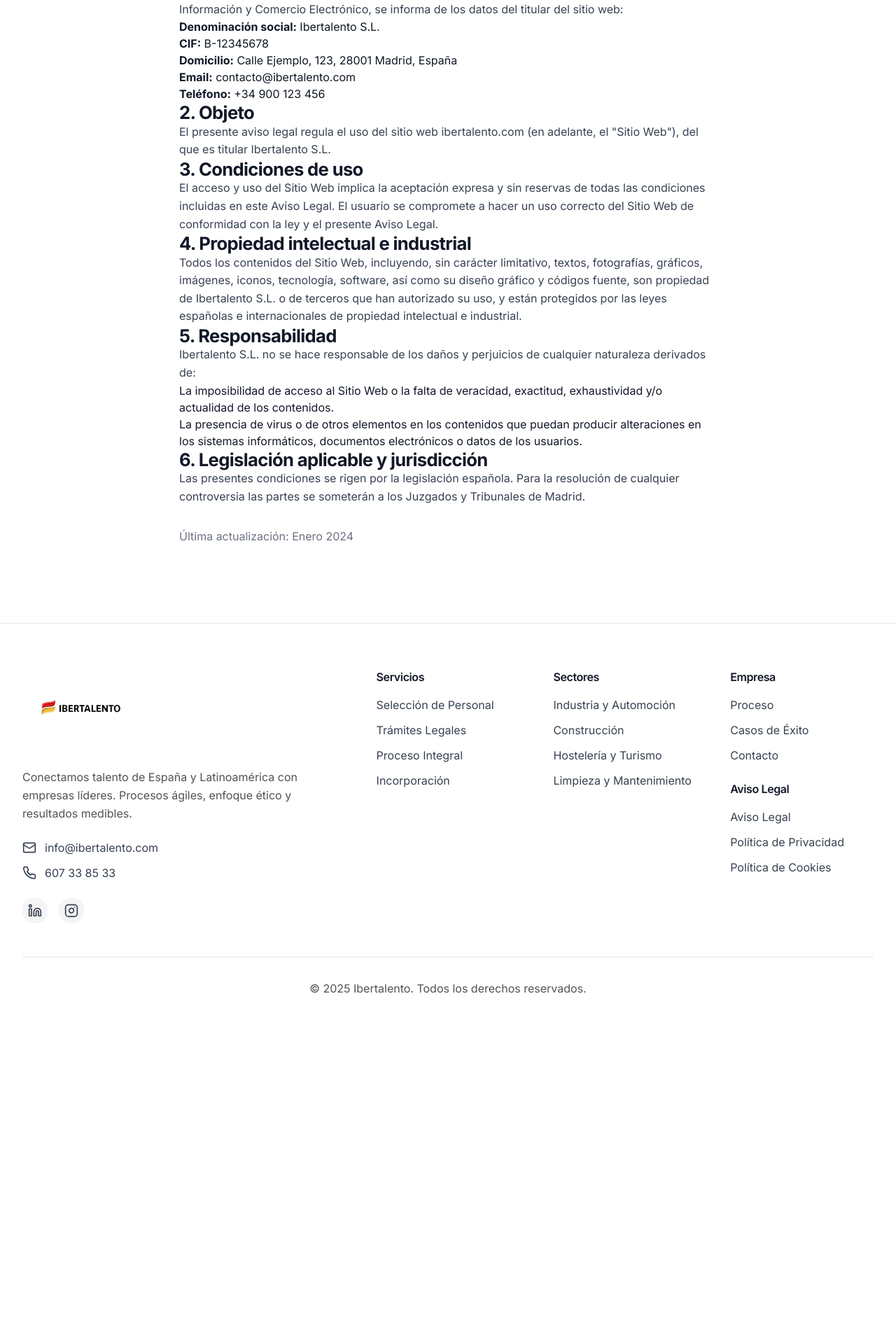
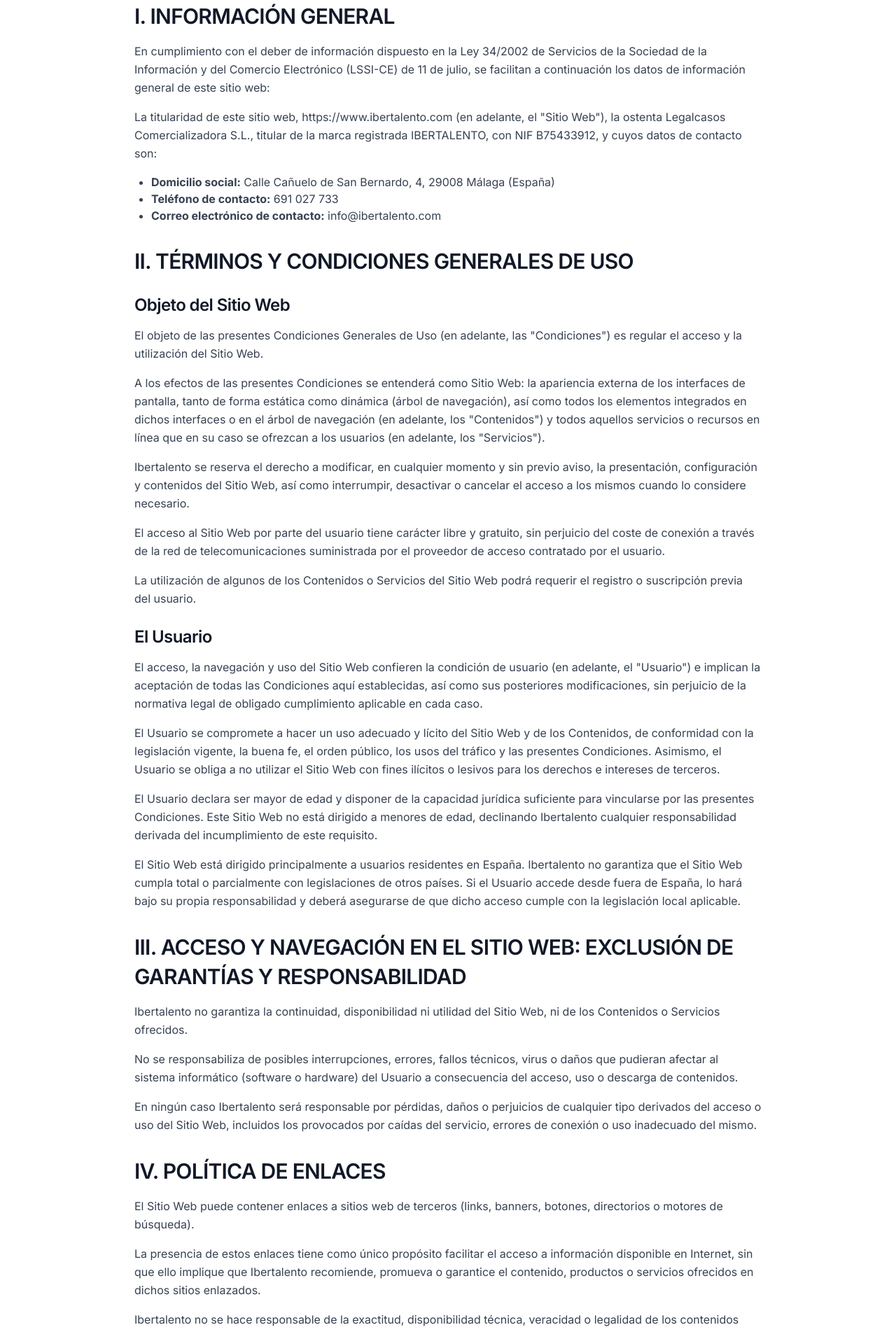
Before and after one commit to juanracivantos-boop/ibertalento-web, a Next.js app: page /legal/aviso-legal in a window 1280 px wide. Shown: the part 280-2183 px from the top of the page at 70% size. Before the commit the page ends 1768 px from the top, so only its background shows below. Built offline with nearby package versions, Linux system fonts and the light colour scheme.

Commit message:
Update legal notice with complete legal text for Legalcasos Comercializadora S.L.

```diff
--- a/src/app/legal/aviso-legal/page.tsx
+++ b/src/app/legal/aviso-legal/page.tsx
@@ -8,53 +8,106 @@
 export default function AvisoLegalPage() {
   return (
     <div className="py-20 md:py-28 bg-white">
-      <div className="container-custom">
-        <div className="max-w-3xl mx-auto prose prose-lg">
-          <h1>Aviso Legal</h1>
+      <div className="mx-auto w-full max-w-7xl px-4 sm:px-6 lg:px-8">
+        <div className="max-w-4xl mx-auto prose prose-lg prose-neutral">
+          <h1 className="text-4xl font-bold text-neutral-900 mb-8">Aviso Legal</h1>
 
-          <h2>1. Datos identificativos</h2>
-          <p>
-            En cumplimiento del artículo 10 de la Ley 34/2002, de 11 de julio, de Servicios de la Sociedad de la Información y Comercio Electrónico, se informa de los datos del titular del sitio web:
+          <h2 className="text-2xl font-semibold text-neutral-900 mt-8 mb-4">I. INFORMACIÓN GENERAL</h2>
+          <p className="text-neutral-700 leading-relaxed mb-4">
+            En cumplimiento con el deber de información dispuesto en la Ley 34/2002 de Servicios de la Sociedad de la Información y del Comercio Electrónico (LSSI-CE) de 11 de julio, se facilitan a continuación los datos de información general de este sitio web:
           </p>
-          <ul>
-            <li><strong>Denominación social:</strong> Ibertalento S.L.</li>
-            <li><strong>CIF:</strong> B-12345678</li>
-            <li><strong>Domicilio:</strong> Calle Ejemplo, 123, 28001 Madrid, España</li>
-            <li><strong>Email:</strong> contacto@ibertalento.com</li>
-            <li><strong>Teléfono:</strong> +34 900 123 456</li>
+          <p className="text-neutral-700 leading-relaxed mb-4">
+            La titularidad de este sitio web, https://www.ibertalento.com (en adelante, el "Sitio Web"), la ostenta Legalcasos Comercializadora S.L., titular de la marca registrada IBERTALENTO, con NIF B75433912, y cuyos datos de contacto son:
+          </p>
+          <ul className="list-disc pl-6 text-neutral-700 mb-6">
+            <li><strong>Domicilio social:</strong> Calle Cañuelo de San Bernardo, 4, 29008 Málaga (España)</li>
+            <li><strong>Teléfono de contacto:</strong> 691 027 733</li>
+            <li><strong>Correo electrónico de contacto:</strong> info@ibertalento.com</li>
           </ul>
 
-          <h2>2. Objeto</h2>
-          <p>
-            El presente aviso legal regula el uso del sitio web ibertalento.com (en adelante, el "Sitio Web"), del que es titular Ibertalento S.L.
+          <h2 className="text-2xl font-semibold text-neutral-900 mt-8 mb-4">II. TÉRMINOS Y CONDICIONES GENERALES DE USO</h2>
+
+          <h3 className="text-xl font-semibold text-neutral-900 mt-6 mb-3">Objeto del Sitio Web</h3>
+          <p className="text-neutral-700 leading-relaxed mb-4">
+            El objeto de las presentes Condiciones Generales de Uso (en adelante, las "Condiciones") es regular el acceso y la utilización del Sitio Web.
+          </p>
+          <p className="text-neutral-700 leading-relaxed mb-4">
+            A los efectos de las presentes Condiciones se entenderá como Sitio Web: la apariencia externa de los interfaces de pantalla, tanto de forma estática como dinámica (árbol de navegación), así como todos los elementos integrados en dichos interfaces o en el árbol de navegación (en adelante, los "Contenidos") y todos aquellos servicios o recursos en línea que en su caso se ofrezcan a los usuarios (en adelante, los "Servicios").
+          </p>
+          <p className="text-neutral-700 leading-relaxed mb-4">
+            Ibertalento se reserva el derecho a modificar, en cualquier momento y sin previo aviso, la presentación, configuración y contenidos del Sitio Web, así como interrumpir, desactivar o cancelar el acceso a los mismos cuando lo considere necesario.
+          </p>
+          <p className="text-neutral-700 leading-relaxed mb-4">
+            El acceso al Sitio Web por parte del usuario tiene carácter libre y gratuito, sin perjuicio del coste de conexión a través de la red de telecomunicaciones suministrada por el proveedor de acceso contratado por el usuario.
+          </p>
+          <p className="text-neutral-700 leading-relaxed mb-6">
+            La utilización de algunos de los Contenidos o Servicios del Sitio Web podrá requerir el registro o suscripción previa del usuario.
           </p>
 
-          <h2>3. Condiciones de uso</h2>
-          <p>
-            El acceso y uso del Sitio Web implica la aceptación expresa y sin reservas de todas las condiciones incluidas en este Aviso Legal. El usuario se compromete a hacer un uso correcto del Sitio Web de conformidad con la ley y el presente Aviso Legal.
+          <h3 className="text-xl font-semibold text-neutral-900 mt-6 mb-3">El Usuario</h3>
+          <p className="text-neutral-700 leading-relaxed mb-4">
+            El acceso, la navegación y uso del Sitio Web confieren la condición de usuario (en adelante, el "Usuario") e implican la aceptación de todas las Condiciones aquí establecidas, así como sus posteriores modificaciones, sin perjuicio de la normativa legal de obligado cumplimiento aplicable en cada caso.
+          </p>
+          <p className="text-neutral-700 leading-relaxed mb-4">
+            El Usuario se compromete a hacer un uso adecuado y lícito del Sitio Web y de los Contenidos, de conformidad con la legislación vigente, la buena fe, el orden público, los usos del tráfico y las presentes Condiciones.
+            Asimismo, el Usuario se obliga a no utilizar el Sitio Web con fines ilícitos o lesivos para los derechos e intereses de terceros.
+          </p>
+          <p className="text-neutral-700 leading-relaxed mb-4">
+            El Usuario declara ser mayor de edad y disponer de la capacidad jurídica suficiente para vincularse por las presentes Condiciones. Este Sitio Web no está dirigido a menores de edad, declinando Ibertalento cualquier responsabilidad derivada del incumplimiento de este requisito.
+          </p>
+          <p className="text-neutral-700 leading-relaxed mb-6">
+            El Sitio Web está dirigido principalmente a usuarios residentes en España. Ibertalento no garantiza que el Sitio Web cumpla total o parcialmente con legislaciones de otros países. Si el Usuario accede desde fuera de España, lo hará bajo su propia responsabilidad y deberá asegurarse de que dicho acceso cumple con la legislación local aplicable.
           </p>
 
-          <h2>4. Propiedad intelectual e industrial</h2>
-          <p>
-            Todos los contenidos del Sitio Web, incluyendo, sin carácter limitativo, textos, fotografías, gráficos, imágenes, iconos, tecnología, software, así como su diseño gráfico y códigos fuente, son propiedad de Ibertalento S.L. o de terceros que han autorizado su uso, y están protegidos por las leyes españolas e internacionales de propiedad intelectual e industrial.
+          <h2 className="text-2xl font-semibold text-neutral-900 mt-8 mb-4">III. ACCESO Y NAVEGACIÓN EN EL SITIO WEB: EXCLUSIÓN DE GARANTÍAS Y RESPONSABILIDAD</h2>
+          <p className="text-neutral-700 leading-relaxed mb-4">
+            Ibertalento no garantiza la continuidad, disponibilidad ni utilidad del Sitio Web, ni de los Contenidos o Servicios ofrecidos.
+          </p>
+          <p className="text-neutral-700 leading-relaxed mb-4">
+            No se responsabiliza de posibles interrupciones, errores, fallos técnicos, virus o daños que pudieran afectar al sistema informático (software o hardware) del Usuario a consecuencia del acceso, uso o descarga de contenidos.
+          </p>
+          <p className="text-neutral-700 leading-relaxed mb-6">
+            En ningún caso Ibertalento será responsable por pérdidas, daños o perjuicios de cualquier tipo derivados del acceso o uso del Sitio Web, incluidos los provocados por caídas del servicio, errores de conexión o uso inadecuado del mismo.
           </p>
 
-          <h2>5. Responsabilidad</h2>
-          <p>
-            Ibertalento S.L. no se hace responsable de los daños y perjuicios de cualquier naturaleza derivados de:
+          <h2 className="text-2xl font-semibold text-neutral-900 mt-8 mb-4">IV. POLÍTICA DE ENLACES</h2>
+          <p className="text-neutral-700 leading-relaxed mb-4">
+            El Sitio Web puede contener enlaces a sitios web de terceros (links, banners, botones, directorios o motores de búsqueda).
           </p>
-          <ul>
-            <li>La imposibilidad de acceso al Sitio Web o la falta de veracidad, exactitud, exhaustividad y/o actualidad de los contenidos.</li>
-            <li>La presencia de virus o de otros elementos en los contenidos que puedan producir alteraciones en los sistemas informáticos, documentos electrónicos o datos de los usuarios.</li>
-          </ul>
-
-          <h2>6. Legislación aplicable y jurisdicción</h2>
-          <p>
-            Las presentes condiciones se rigen por la legislación española. Para la resolución de cualquier controversia las partes se someterán a los Juzgados y Tribunales de Madrid.
+          <p className="text-neutral-700 leading-relaxed mb-4">
+            La presencia de estos enlaces tiene como único propósito facilitar el acceso a información disponible en Internet, sin que ello implique que Ibertalento recomiende, promueva o garantice el contenido, productos o servicios ofrecidos en dichos sitios enlazados.
+          </p>
+          <p className="text-neutral-700 leading-relaxed mb-4">
+            Ibertalento no se hace responsable de la exactitud, disponibilidad técnica, veracidad o legalidad de los contenidos accesibles a través de dichos enlaces, ni de los daños o perjuicios que pudieran derivarse de su uso.
+          </p>
+          <p className="text-neutral-700 leading-relaxed mb-6">
+            El establecimiento de hipervínculos al Sitio Web no implica la existencia de relación alguna entre Ibertalento y el titular del sitio web enlazante, ni el conocimiento o aceptación de los contenidos, servicios o actividades en él ofrecidos.
           </p>
 
-          <p className="text-sm text-muted-3 mt-8">
-            Última actualización: Enero 2024
+          <h2 className="text-2xl font-semibold text-neutral-900 mt-8 mb-4">V. PROPIEDAD INTELECTUAL E INDUSTRIAL</h2>
+          <p className="text-neutral-700 leading-relaxed mb-4">
+            Legalcasos Comercializadora S.L., titular de la marca registrada IBERTALENTO, es propietaria de todos los derechos de propiedad intelectual e industrial del Sitio Web, así como de los elementos incluidos en el mismo (a título enunciativo y no limitativo: textos, imágenes, diseño gráfico, logotipos, combinaciones de colores, estructura, programas de ordenador, etc.).
+          </p>
+          <p className="text-neutral-700 leading-relaxed mb-4">
+            Queda expresamente prohibida la reproducción, distribución, comunicación pública, transformación o puesta a disposición del público de la totalidad o parte de los contenidos del Sitio Web sin la autorización expresa y por escrito de Ibertalento.
+          </p>
+          <p className="text-neutral-700 leading-relaxed mb-4">
+            El Usuario podrá visualizar, descargar y realizar copias temporales de los contenidos del Sitio Web únicamente para su uso personal y privado, siempre que no se vulneren los derechos de propiedad intelectual o industrial de Ibertalento.
+          </p>
+          <p className="text-neutral-700 leading-relaxed mb-6">
+            En caso de que el Usuario o un tercero considere que alguno de los contenidos del Sitio Web infringe derechos de propiedad intelectual, deberá comunicarlo inmediatamente a Ibertalento mediante los datos de contacto indicados en el apartado I. Información General.
+          </p>
+
+          <h2 className="text-2xl font-semibold text-neutral-900 mt-8 mb-4">VI. ACCIONES LEGALES, LEGISLACIÓN APLICABLE Y JURISDICCIÓN</h2>
+          <p className="text-neutral-700 leading-relaxed mb-4">
+            Ibertalento se reserva el derecho de emprender las acciones civiles o penales que considere oportunas por el uso indebido del Sitio Web o de sus contenidos, o por el incumplimiento de las presentes Condiciones.
+          </p>
+          <p className="text-neutral-700 leading-relaxed mb-6">
+            La relación entre el Usuario y Ibertalento se regirá por la legislación española vigente. En caso de conflicto o controversia, las partes se someterán a los Juzgados y Tribunales de Málaga, salvo que la normativa de protección de consumidores disponga otro fuero aplicable.
+          </p>
+
+          <p className="text-sm text-neutral-500 mt-8 pt-6 border-t border-neutral-200">
+            Última actualización: Diciembre 2024
           </p>
         </div>
       </div>
```
